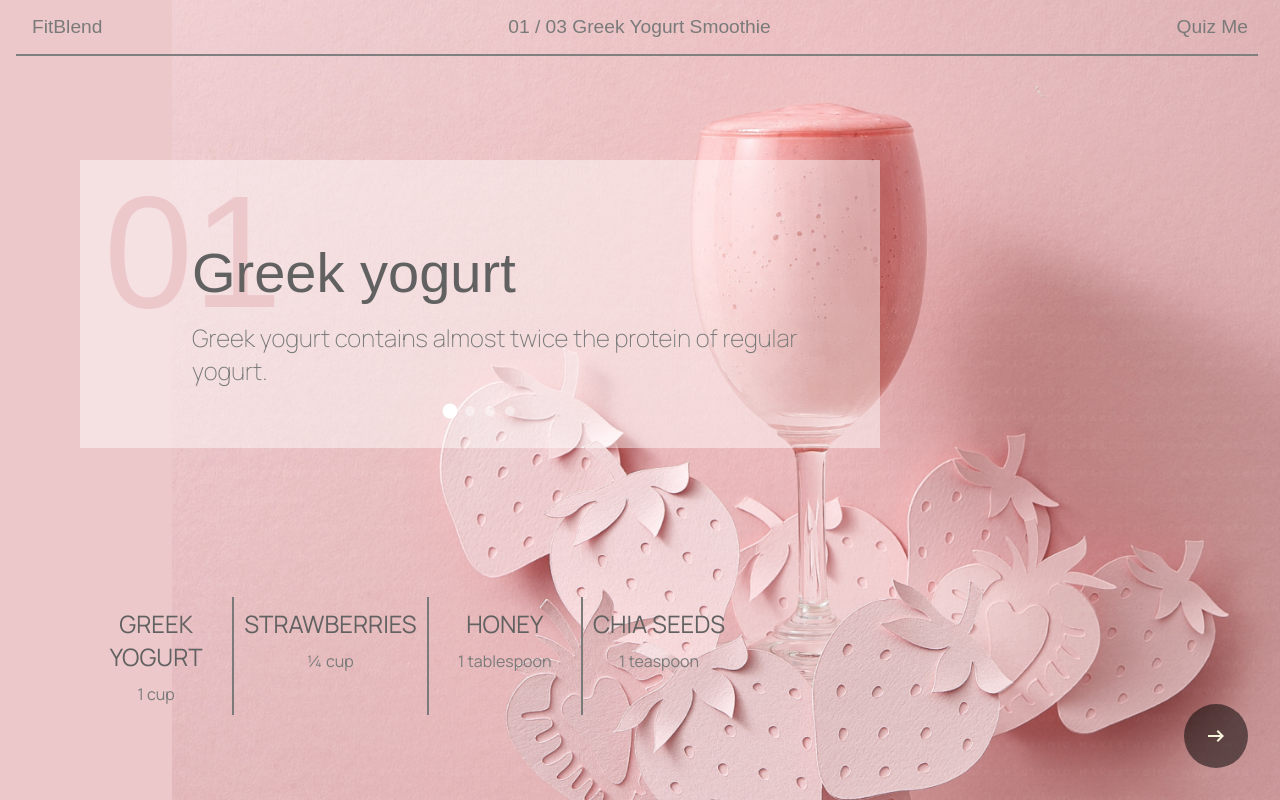
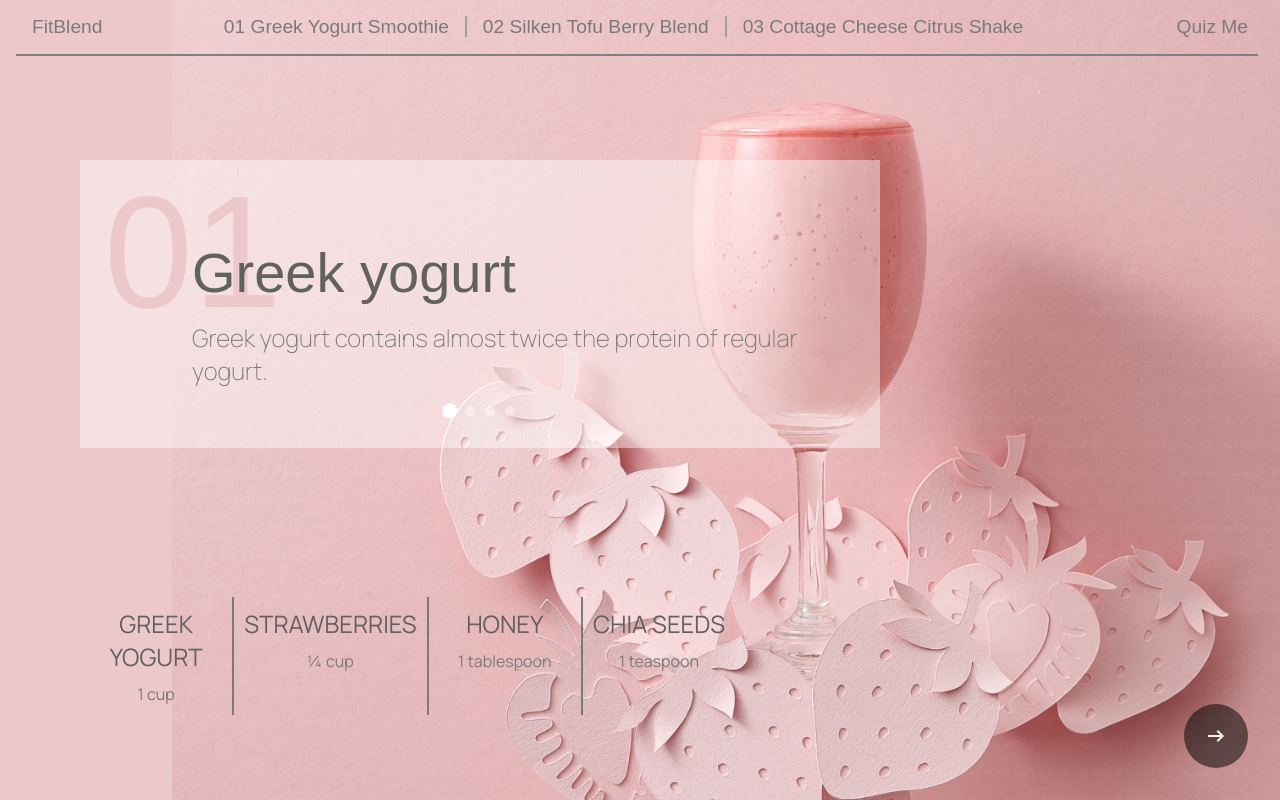
Before and after one commit to tanishabisht/Smoothies, a React (Create React App) app: page /#/smoothie/1 in a window 1280 px wide. Built offline with nearby package versions, Linux system fonts and the light colour scheme; a web font is replaced by a local one.

Commit message:
navbar changes

```diff
--- a/src/App.css
+++ b/src/App.css
@@ -53,7 +53,8 @@ body {
 }
 
 .smoothie-menu,
-.smoothie-menu-no-underline {
+.smoothie-menu-no-underline,
+.smoothie-menu-main {
   color: #7A7A7A;
   text-decoration: none;
   margin: 0;
@@ -63,12 +64,24 @@ body {
   transition: color 0.8s ease;
 }
 
-.smoothie-menu:hover {
+.smoothie-menu-main {
+  margin-right: 1rem;
+  padding-right: 1rem;
+  border-right: 2px solid #9f9f9f;
+}
+
+.smoothie-menu-main:last-child {
+  border: 0;
+}
+
+.smoothie-menu:hover,
+.smoothie-menu-main:hover {
   color: #ED5F75;
   background-color: #fff6eb7e;
 }
 
-.smoothie-menu::after {
+.smoothie-menu::after,
+.smoothie-menu-main::after {
   content: '';
   position: absolute;
   left: 50%;
@@ -79,7 +92,8 @@ body {
   transition: width 0.4s ease, left 0.4s ease;
 }
 
-.smoothie-menu:hover::after {
+.smoothie-menu:hover::after,
+.smoothie-menu-main:hover::after {
   width: 100%;
   left: 0;
 }
--- a/src/components/SmoothiesNavbar.js
+++ b/src/components/SmoothiesNavbar.js
@@ -1,13 +1,24 @@
 import React from "react";
-import { Link } from 'react-router-dom'
+import { Link, useNavigate } from 'react-router-dom'
 
-const SmoothieNavbar = ({ id, smoothieName }) => {
+const SmoothiesNavbar = () => {
+
+    const navigate = useNavigate()
+
+    const handleRefresh = (url) => {
+        navigate(url)
+        navigate(0)
+    };
 
     return (
         <>
             <nav className='smoothie-navbar'>
                 <Link className='smoothie-menu' to="/">FitBlend</Link>
-                <p className="smoothie-menu-no-underline">{id.padStart(2, '0')} / 03 {smoothieName}</p>
+                <div>
+                    <Link className='smoothie-menu-main' to="/smoothie/1" onClick={(e) => handleRefresh('/smoothie/1')}>01 Greek Yogurt Smoothie</Link>
+                    <Link className='smoothie-menu-main' to="/smoothie/2" onClick={(e) => handleRefresh('/smoothie/2')}>02 Silken Tofu Berry Blend</Link>
+                    <Link className='smoothie-menu-main' to="/smoothie/3" onClick={(e) => handleRefresh('/smoothie/3')}>03 Cottage Cheese Citrus Shake</Link>
+                </div>
                 <Link className='smoothie-menu' to="/quiz/1">Quiz Me</Link>
             </nav>
             <hr />
@@ -15,4 +26,4 @@ const SmoothieNavbar = ({ id, smoothieName }) => {
     );
 };
 
-export default SmoothieNavbar;
+export default SmoothiesNavbar;
--- a/src/pages/MainPage.js
+++ b/src/pages/MainPage.js
@@ -14,7 +14,7 @@ const HomePage = () => {
 
                 <div className='content-wrapper'>
                     <h1 className='home-heading'>FitBlend</h1>
-                    <h2 className='home-description'>Unlock the secret to a healthier lifestyle with FitBlend, your ultimate destination for <u>protein-rich smoothies</u>.</h2>
+                    <h2 className='home-description'>Unlock the secret to a healthier lifestyle with FitBlend, your ultimate destination to <u>learn protein-rich smoothies</u>.</h2>
                     <div className='gallery'>
                         <Link className='gallery-item' to='/smoothie/1'>
                             <img src={Smoothie1} alt='Greek Yogurt Smoothie' />
--- a/src/pages/SmoothiePage.js
+++ b/src/pages/SmoothiePage.js
@@ -43,7 +43,7 @@ const LessonPage = () => {
     return (
         <div className='smoothie-view' style={{ backgroundImage: `url(${smoothie.image})` }}>
 
-            <SmoothiesNavbar id={id} smoothieName={smoothie.name} />
+            <SmoothiesNavbar />
 
             <div className="funfacts-section">
                 <div className='funfact-details' key={funfactIndex}>
```
